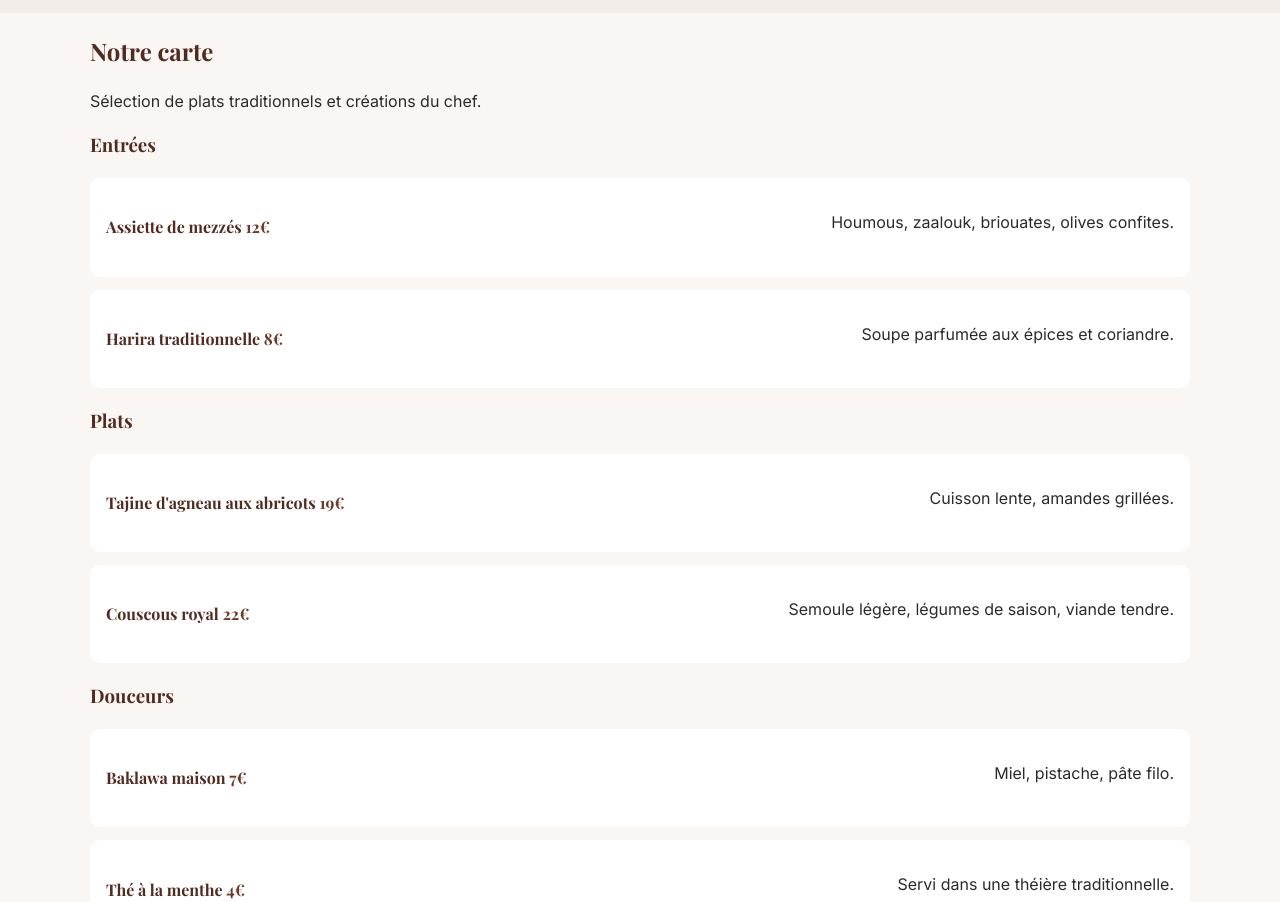
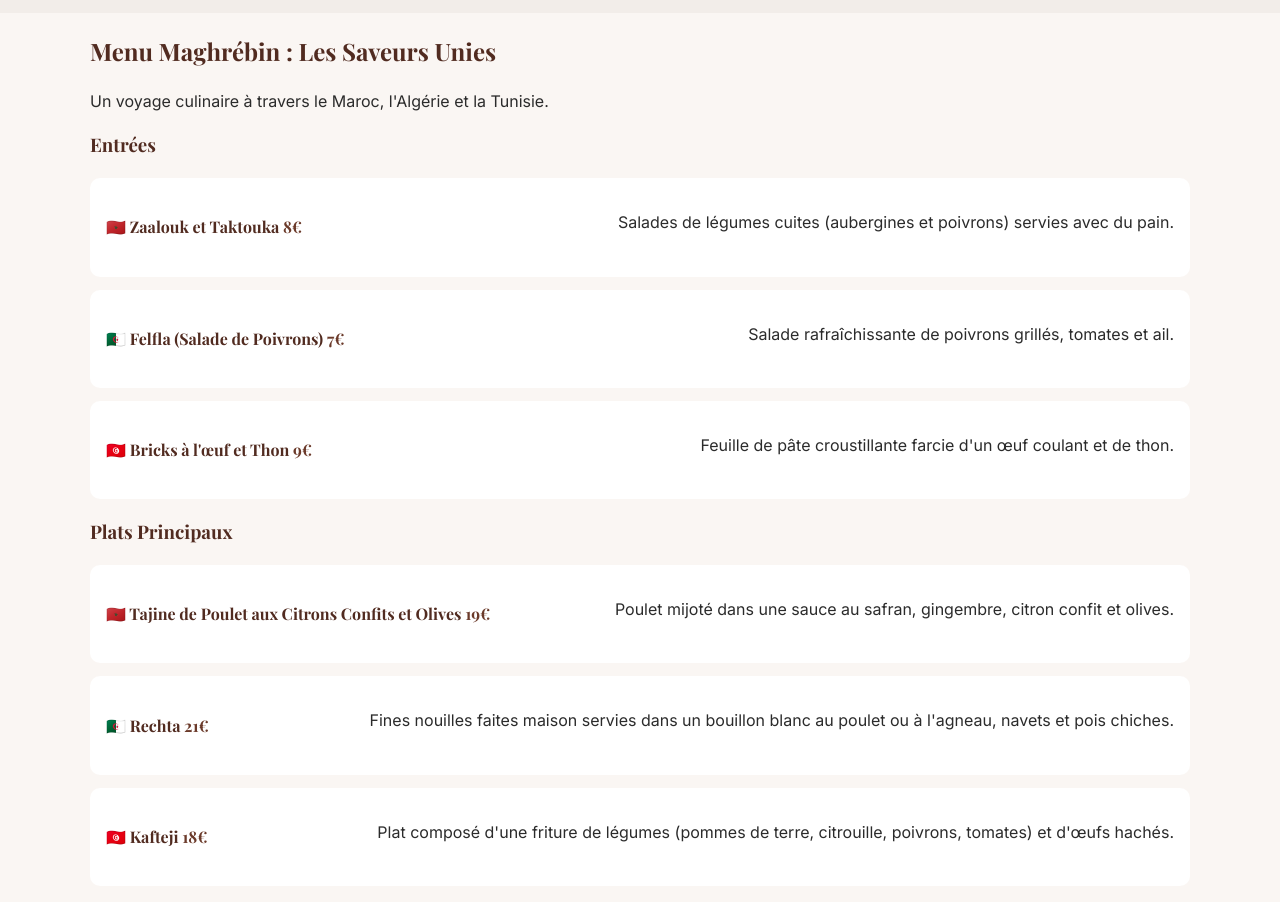
Before and after one commit to buchtioof/dar_al_nujum, a plain HTML site: page menu.html in a window 1280 px wide. Shown: the part 110-1012 px from the top of the page. Drawn offline with nearby package versions, Linux system fonts and the light colour scheme.

Commit message:
changement menu

```diff
--- a/menu.html
+++ b/menu.html
@@ -29,47 +29,62 @@
       </nav>
     </div>
   </header>
-  <main class="container">
+ <main class="container">
     <section class="menu-intro" aria-labelledby="menu-title">
-      <h2 id="menu-title">Notre carte</h2>
-      <p class="lead">Sélection de plats traditionnels et créations du chef.</p>
+      <h2 id="menu-title">Menu Maghrébin : Les Saveurs Unies</h2>
+      <p class="lead">Un voyage culinaire à travers le Maroc, l'Algérie et la Tunisie.</p>
     </section>
+
     <section class="menu-section" aria-labelledby="starters">
       <h3 id="starters">Entrées</h3>
       <ul class="menu-list">
         <li>
-          <h4>Assiette de mezzés <span class="price">12€</span></h4>
-          <p class="desc">Houmous, zaalouk, briouates, olives confites.</p>
+          <h4>🇲🇦 Zaalouk et Taktouka <span class="price">8€</span></h4>
+          <p class="desc">Salades de légumes cuites (aubergines et poivrons) servies avec du pain.</p>
         </li>
         <li>
-          <h4>Harira traditionnelle <span class="price">8€</span></h4>
-          <p class="desc">Soupe parfumée aux épices et coriandre.</p>
+          <h4>🇩🇿 Felfla (Salade de Poivrons) <span class="price">7€</span></h4>
+          <p class="desc">Salade rafraîchissante de poivrons grillés, tomates et ail.</p>
+        </li>
+        <li>
+          <h4>🇹🇳 Bricks à l'œuf et Thon <span class="price">9€</span></h4>
+          <p class="desc">Feuille de pâte croustillante farcie d'un œuf coulant et de thon.</p>
         </li>
       </ul>
     </section>
+
     <section class="menu-section" aria-labelledby="mains">
-      <h3 id="mains">Plats</h3>
+      <h3 id="mains">Plats Principaux</h3>
       <ul class="menu-list">
         <li>
-          <h4>Tajine d'agneau aux abricots <span class="price">19€</span></h4>
-          <p class="desc">Cuisson lente, amandes grillées.</p>
+          <h4>🇲🇦 Tajine de Poulet aux Citrons Confits et Olives <span class="price">19€</span></h4>
+          <p class="desc">Poulet mijoté dans une sauce au safran, gingembre, citron confit et olives.</p>
         </li>
         <li>
-          <h4>Couscous royal <span class="price">22€</span></h4>
-          <p class="desc">Semoule légère, légumes de saison, viande tendre.</p>
+          <h4>🇩🇿 Rechta <span class="price">21€</span></h4>
+          <p class="desc">Fines nouilles faites maison servies dans un bouillon blanc au poulet ou à l'agneau, navets et pois chiches.</p>
+        </li>
+        <li>
+          <h4>🇹🇳 Kafteji <span class="price">18€</span></h4>
+          <p class="desc">Plat composé d'une friture de légumes (pommes de terre, citrouille, poivrons, tomates) et d'œufs hachés.</p>
         </li>
       </ul>
     </section>
+
     <section class="menu-section" aria-labelledby="desserts">
-      <h3 id="desserts">Douceurs</h3>
+      <h3 id="desserts">Douceurs (Desserts)</h3>
       <ul class="menu-list">
         <li>
-          <h4>Baklawa maison <span class="price">7€</span></h4>
-          <p class="desc">Miel, pistache, pâte filo.</p>
+          <h4>🇲🇦 Cornes de Gazelle (l'unité) <span class="price">3€</span></h4>
+          <p class="desc">Pâtisseries d'amandes délicates parfumées à la fleur d'oranger.</p>
         </li>
         <li>
-          <h4>Thé à la menthe <span class="price">4€</span></h4>
-          <p class="desc">Servi dans une théière traditionnelle.</p>
+          <h4>🇩🇿 Kalb ellouz (Chamia) <span class="price">6€</span></h4>
+          <p class="desc">Gâteau de semoule, moelleux et très parfumé, généreusement imbibé de sirop à la fleur d'oranger.</p>
+        </li>
+        <li>
+          <h4>🇹🇳 Kaak Ouarka (l'unité) <span class="price">3€</span></h4>
+          <p class="desc">Petits anneaux de pâte d'amande raffinés, parfumés à l'eau de rose.</p>
         </li>
       </ul>
     </section>
```
